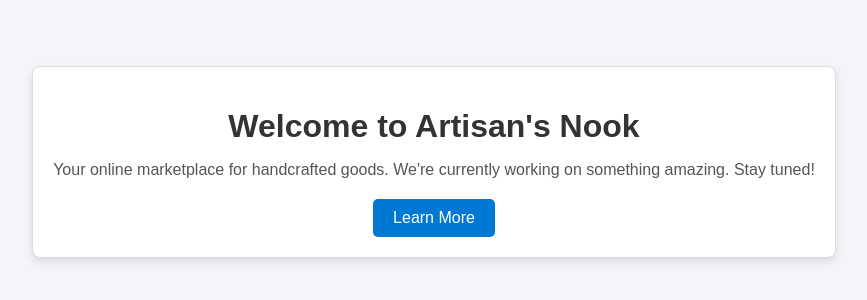
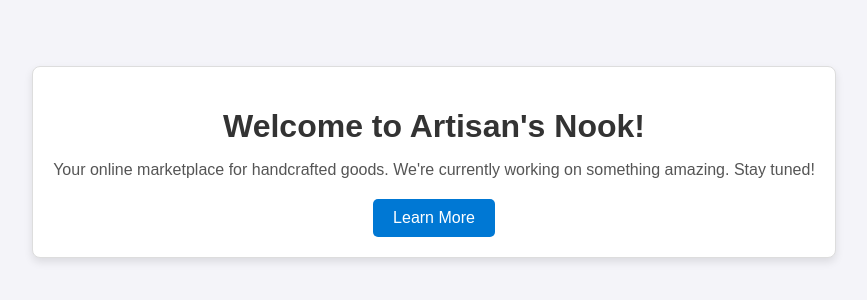
Before and after one commit to Prizrac97/Diploma-Project, a plain HTML site: page Artisans-Nook/index.html in a window 1280 px wide. Shown: the part 238-538 px from the top of the page, without its empty margins (206-1073 px from the left). Drawn offline with Linux system fonts and the light colour scheme.

Commit message:
Тест

```diff
--- a/Artisans-Nook/index.html
+++ b/Artisans-Nook/index.html
@@ -52,7 +52,7 @@
 </head>
 <body>
     <div class="container">
-        <h1>Welcome to Artisan's Nook</h1>
+        <h1>Welcome to Artisan's Nook!</h1>
         <p>Your online marketplace for handcrafted goods. We're currently working on something amazing. Stay tuned!</p>
         <a href="learn-more.html" class="button">Learn More</a>
     </div>
```
